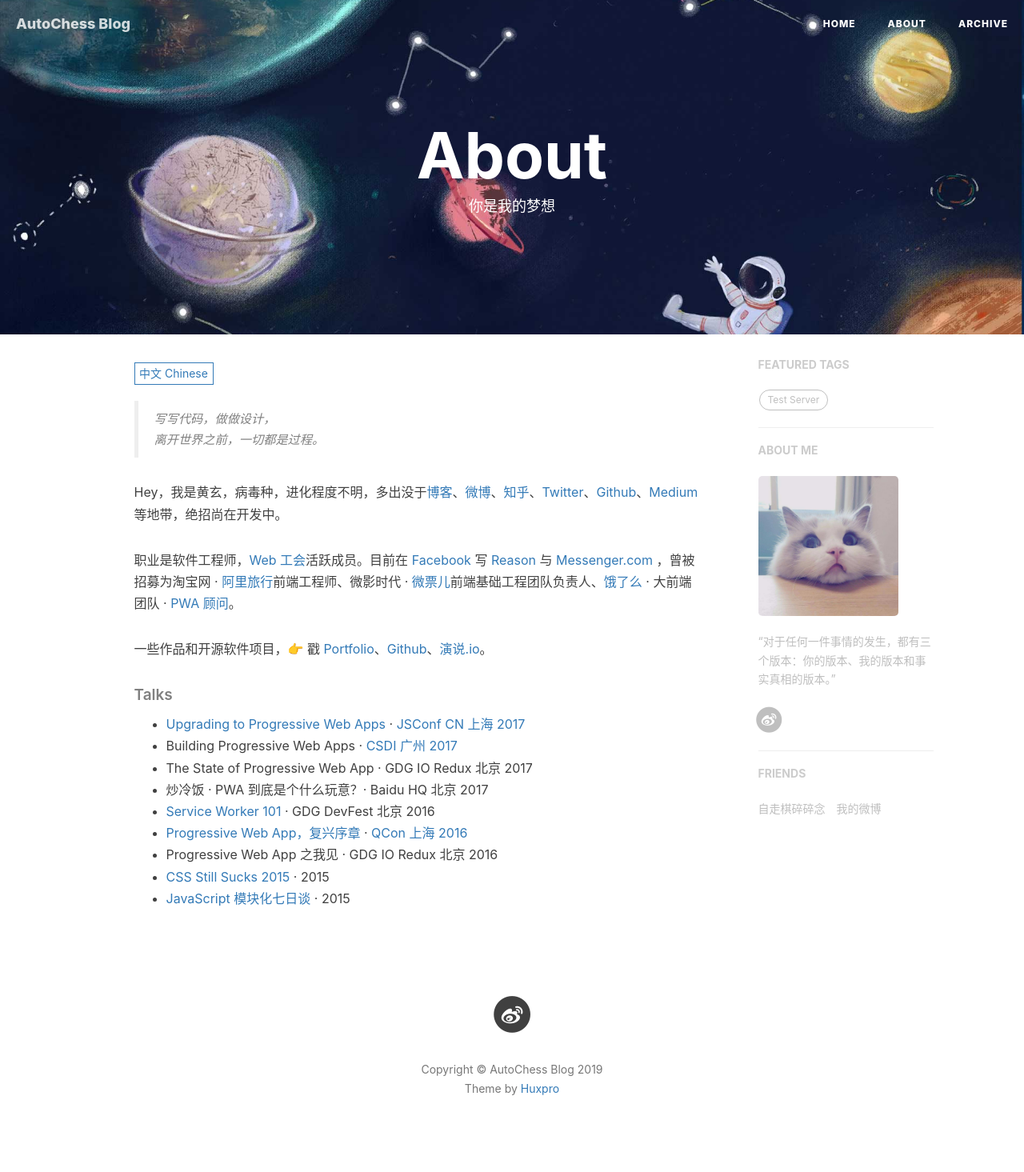
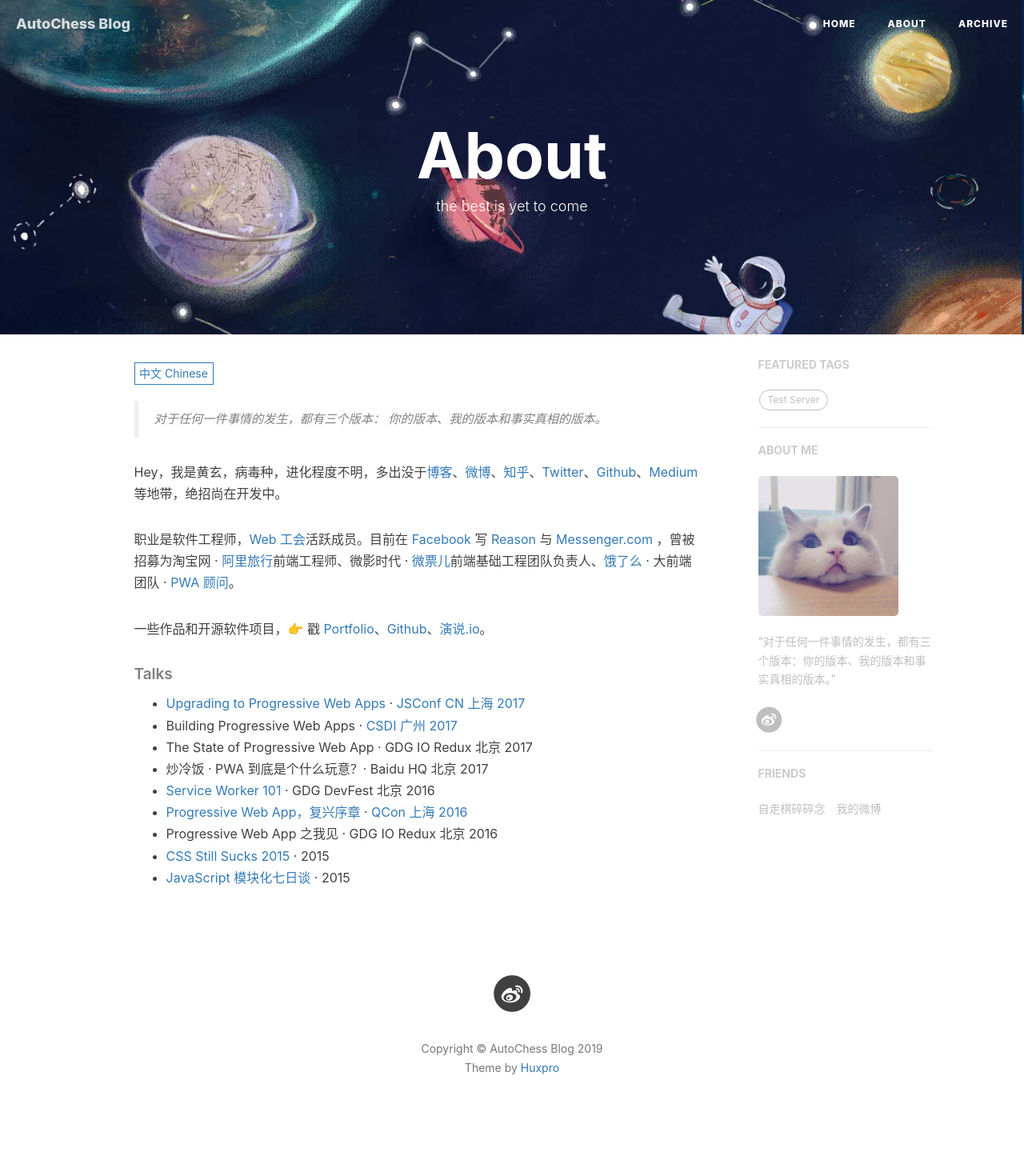
Before and after one commit to zizouqi/zizouqi.github.io, a Jekyll site: the page built from about.html, in a window 1280 px wide. Shown: the whole page at 80% size. Built offline with Jekyll 4.4.1, drawn with Linux system fonts in a browser that asks for light colours; nearby versions of some CDN libraries; comment, search, counter and statistics services are not loaded; after the commit the page ends 1439 px from its top, so only the background shows below that; part of the change alters nothing that is shown.

Commit message:
About test

```diff
--- a/_config.yml
+++ b/_config.yml
@@ -3,7 +3,9 @@ title: AutoChess Blog
 SEOTitle: 自走棋 | AutoChess Blog
 header-img: img/post-bg-alitrip.jpg
 email:
-description: "“对于任何一件事情的发生，都有三个版本：你的版本、我的版本和事实真相的版本。”"
+description: "你们一直抱怨这个地方，
+但是你们却没有勇气走出这里。
+——《飞越疯人院》"
 keyword: "自走棋, 刀塔自走棋, 自走棋更新, 更新"
 url: "https://zizouqi.github.io"              # your host, for absolute URL
 baseurl: ""                             # for example, '/blog' if your blog hosted on 'host/blog'
--- a/_includes/about/en.md
+++ b/_includes/about/en.md
@@ -1,33 +1,4 @@
-
-
 > Yet another man.
 
 
-Hi, I am *@huxpro* (Huang, Xuan), a software engineer & a designer. I am currently working on [Reason](https://reasonml.github.io/) and [Messenger.com](http://messenger.com/) at [Facebook](https://www.facebook.com/). I previously worked as Web Front-End Engineer at [Alibaba Trip](https://www.alitrip.com/); Web Front-End Infrastructure Team Lead at [Wepiao.com](https://www.crunchbase.com/organization/wepiao#/entity); And [Invited Consultant on PWA]((https://medium.com/elemefe/upgrading-ele-me-to-progressive-web-app-2a446832e509)) at [Ele.me](https://github.com/elemefe/).
-
-I studied Digital Media Art and graduated from [Communication University of China](https://en.wikipedia.org/wiki/Communication_University_of_China) by 2016, and am studying Computer Science at [Rochester Institute of Technology](https://en.wikipedia.org/wiki/Rochester_Institute_of_Technology) from 2017.
-
-
-##### Talks
-
-- [Upgrading to Progressive Web Apps][9] · [JSConf China Shanghai 2017](http://2017.jsconf.cn/)
-- Building Progressive Web Apps · [CSDI Guangzhou 2017](http://www.csdisummit.com/)
-- The State of Progressive Web App · GDG IO Redux Beijing 2017
-- PWA Rehashing · Baidu HQ Beijing 2017
-- [Service Worker 101][5] · GDG DevFest Beijing 2016
-- [Progressive Web Apps][4] · QCon Shanghai 2016
-- Progressive Web App in my POV · GDG IO Redux Beijing 2016
-- [CSS Still Sucks 2015][2] · 2015
-- [JavaScript Modularization Journey][1] · 2015
-
-
-
-[1]: //huangxuan.me/2015/07/09/js-module-7day/
-[2]: //huangxuan.me/2015/12/28/css-sucks-2015/
-[3]: //huangxuan.me/2016/06/05/pwa-in-my-pov/
-[4]: //huangxuan.me/2016/10/20/pwa-qcon2016/
-[5]: //huangxuan.me/2016/11/20/sw-101-gdgdf/
-[6]: https://yanshuo.io/assets/player/?deck=58ac8598b123db0067292f92 "PWA Rehashing"
-[7]: https://yanshuo.io/assets/player/?deck=593ad6fbfe88c2006a0a0d6d "The State of PWA"
-[8]: https://yanshuo.io/assets/player/?deck=594d673d570c357d0698a950 "Building PWA"
-[9]: //huangxuan.me/jsconfcn2017/
+A person suffering from taijin kyofusho.
--- a/_includes/about/zh.md
+++ b/_includes/about/zh.md
@@ -1,5 +1,5 @@
-> 写写代码，做做设计，
-> 离开世界之前，一切都是过程。
+> 对于任何一件事情的发生，都有三个版本：
+> 你的版本、我的版本和事实真相的版本。
 
 Hey，我是黄玄，病毒种，进化程度不明，多出没于[博客](https://huangxuan.me)、[微博](weibo.com/huxpro)、[知乎](https://www.zhihu.com/people/huxpro/pins/posts)、[Twitter](https://twitter.com/Huxpro/)、[Github](http://github.com/huxpro)、[Medium](https://medium.com/@Huxpro) 等地带，绝招尚在开发中。
 
--- a/about.html
+++ b/about.html
@@ -1,7 +1,7 @@
 ---
 layout: page
 title: "About"
-description: "你是我的梦想"
+description: "the best is yet to come"
 header-img: "img/about-bg.jpg"
 multilingual: true
 ---
```
